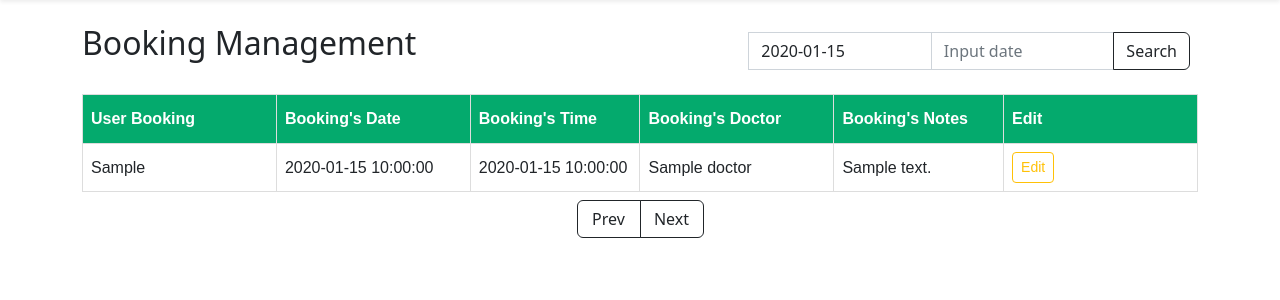
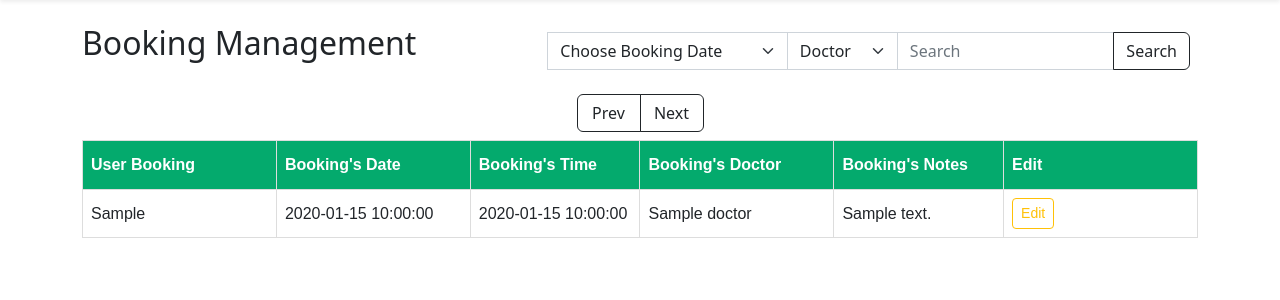
Before and after one commit to Jdsatashi/FL-Heart, a Flask app: template src/templates/administrator/booking/manage.html in a window 1280 px wide. Shown: the part 56-356 px from the top of the page. Run offline with Flask 3, Linux system fonts and the light colour scheme; the template is opened without the code that fills it: values that come from a table or form of the project are taken from there, most other values are stand-ins (such as "Sample title", 1, 10 or a date in 2020); some libraries are stand-ins or nearby versions.

Commit message:
Update search on admin page

```diff
--- a/src/templates/administrator/booking/manage.html
+++ b/src/templates/administrator/booking/manage.html
@@ -11,19 +11,34 @@
                         <form onsubmit="" action="{{ url_for('admin.booking_index_admin') }}" method="GET">
                             <div class="input-group mb-3">
                                 <label for="datebook"></label>
-                                <select id="datebook" name="bookingDate" class="form-control">
+                                <select id="datebook" name="datebook" class="form-select">
+                                    <option value="" selected>Choose Booking Date</option>
                                     {% for _date_ in date_unique %}
                                         <option value="{{ _date_ }}">{{ _date_ }}</option>
                                     {% endfor %}
                                 </select>
-                                <input type="text" id="datebook" name="datebook" placeholder="Input date" class="form-control">
-
-                                {#                                <input type="text" class="form-control" name="title" aria-label="Search"#}
-                                {#                                       placeholder="Product's title" style="min-width: 20em;">#}
+                                <label for="type_search"></label>
+                                <select style="max-width: 7rem" id="type_search" name="type_search" class="form-select">
+                                    <option value="doctor">Doctor</option>
+                                    <option value="user_booking">User</option>
+                                    <option value="note">Notes</option>
+                                </select>
+                                <label for="query_search"></label>
+                                <input type="text" id="query_search"
+                                       name="query_search" placeholder="Search"
+                                       class="form-control">
                                 <button type="submit" class="btn btn-outline-dark">Search</button>
                             </div>
                         </form>
                     </div>
+                </div>
+            </div>
+            <div class="row d-flex mb-2">
+                <div class="justify-content-center input-group">
+                    <a class="btn btn-outline-dark" style="width: 64px" onclick="showLoadingSpinner();"
+                       href="{{ url_for('admin.booking_index_admin', current=paginating.prev_page) }}">Prev</a>
+                    <a class="btn btn-outline-dark" style="width: 64px" onclick="showLoadingSpinner();"
+                       href="{{ url_for('admin.booking_index_admin', current=paginating.next_page) }}">Next</a>
                 </div>
             </div>
             <table class="table-design mb-2">
@@ -133,14 +148,6 @@
                 {% endfor %}
                 </tbody>
             </table>
-            <div class="d-flex">
-                <div class="justify-content-center input-group">
-                    <a class="btn btn-outline-dark" style="width: 64px" onclick="showLoadingSpinner();"
-                       href="{{ url_for('admin.booking_index_admin', current=paginating.prev_page) }}">Prev</a>
-                    <a class="btn btn-outline-dark" style="width: 64px" onclick="showLoadingSpinner();"
-                       href="{{ url_for('admin.booking_index_admin', current=paginating.next_page) }}">Next</a>
-                </div>
-            </div>
         </div>
     </div>
 {% endblock %}
```
Also changed, not shown: src/requests/administrator/admin.py (+5 -6 lines).
